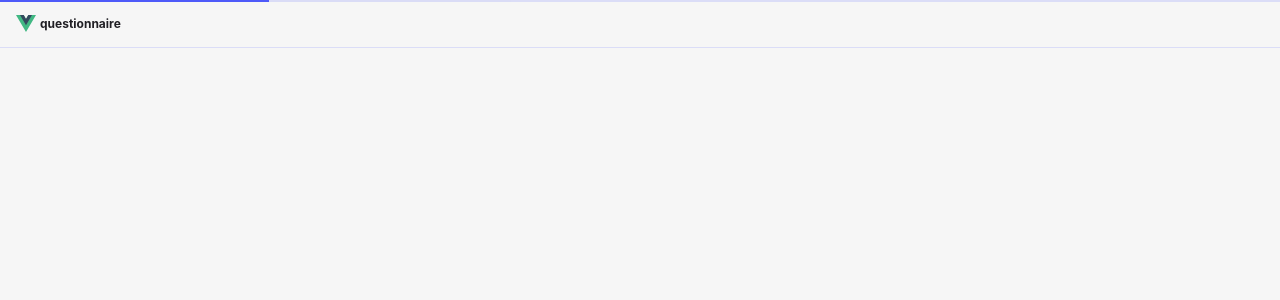
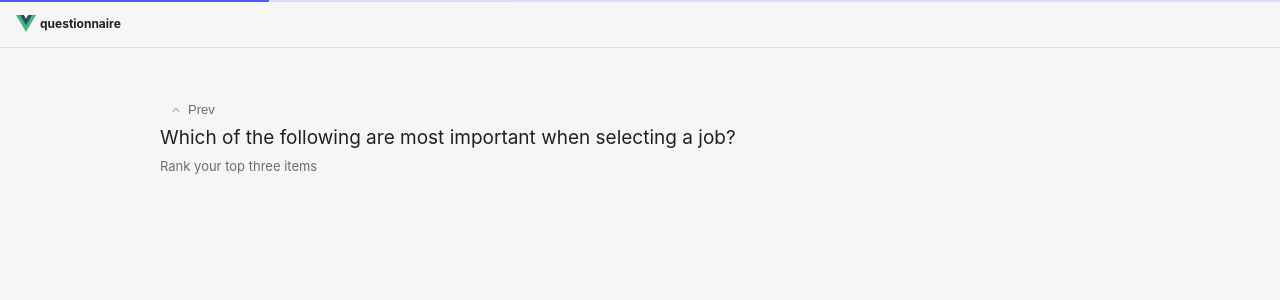
Before and after one commit to argulusyn/questionnaire-app, a Vue app: page / in a window 1280 px wide. Shown: the top 300 px of the page. Built offline with nearby package versions, Linux system fonts and the light colour scheme.

Commit message:
feat: add QuestionPageNavigation and QuestionTitle

```diff
--- /dev/null
+++ b/src/components/common/icons/BaseIcon.vue
@@ -0,0 +1,21 @@
+<script setup lang="ts">
+defineProps({
+  viewBox: {
+    type: String,
+    default: '0 0 16 16',
+  },
+});
+</script>
+
+<template>
+  <svg class="base-icon" :viewBox="viewBox" xmlns="http://www.w3.org/2000/svg">
+    <slot name="default"></slot>
+  </svg>
+</template>
+
+<style scoped lang="scss">
+.base-icon {
+  fill: currentColor;
+  width: 1rem;
+}
+</style>
--- /dev/null
+++ b/src/components/common/icons/IconExpandLess.vue
@@ -0,0 +1,37 @@
+<script setup lang="ts">
+import BaseIcon from '@/components/common/icons/BaseIcon.vue';
+
+defineProps({
+  viewBox: {
+    type: String,
+    default: '0 0 16 16',
+  },
+});
+</script>
+
+<template>
+  <BaseIcon :view-box="viewBox">
+    <mask
+      id="mask0_230_128"
+      style="mask-type: alpha"
+      maskUnits="userSpaceOnUse"
+      x="0"
+      y="0"
+      width="16"
+      height="16"
+    >
+      <rect width="16" height="16" />
+    </mask>
+    <g mask="url(#mask0_230_128)">
+      <path
+        d="M4.84999 10.1756L4.23077 9.55642L7.99999 5.7872L11.7692 9.55642L11.15 10.1756L7.99999 7.02562L4.84999 10.1756Z"
+      />
+    </g>
+  </BaseIcon>
+</template>
+
+<style scoped lang="scss">
+.base-icon {
+  fill: currentColor;
+}
+</style>
--- /dev/null
+++ b/src/components/question-pages/QuestionPageNavigation.vue
@@ -0,0 +1,15 @@
+<script setup lang="ts">
+import SecondaryButton from '@/components/common/buttons/SecondaryButton.vue';
+import IconExpandLess from '@/components/common/icons/IconExpandLess.vue';
+</script>
+
+<template>
+  <div class="question-page-navigation">
+    <SecondaryButton>
+      <template #prepend><IconExpandLess /></template>
+      Prev
+    </SecondaryButton>
+  </div>
+</template>
+
+<style scoped lang="scss"></style>
--- /dev/null
+++ b/src/components/question-pages/QuestionTitle.vue
@@ -0,0 +1,34 @@
+<script setup lang="ts">
+defineProps({
+  title: {
+    type: String,
+    required: true,
+  },
+  helperText: {
+    type: String,
+    default: undefined,
+  },
+});
+</script>
+
+<template>
+  <div class="question-title">
+    <h2 class="question-title__heading">{{ title }}</h2>
+    <p v-if="helperText" class="question-title__helper-text">{{ helperText }}</p>
+  </div>
+</template>
+
+<style scoped lang="scss">
+.question-title {
+  &__heading {
+    font-size: 1.1875rem;
+    line-height: 1.5;
+  }
+
+  &__helper-text {
+    font-size: 0.8125rem;
+    color: var(--color-text-secondary);
+    margin-top: var(--space-1);
+  }
+}
+</style>
--- /dev/null
+++ b/src/pages/questionnaire/RankingQuestionPage.vue
@@ -0,0 +1,17 @@
+<script setup lang="ts">
+import QuestionPageNavigation from '@/components/question-pages/QuestionPageNavigation.vue';
+import QuestionTitle from '@/components/question-pages/QuestionTitle.vue';
+</script>
+
+<template>
+  <div>
+    <QuestionPageNavigation class="base-question-page__navigation" />
+    <QuestionTitle
+      class="base-question-page__title"
+      title="Which of the following are most important when selecting a job?"
+      helper-text="Rank your top three items"
+    />
+  </div>
+</template>
+
+<style scoped lang="scss"></style>
--- a/src/router/index.ts
+++ b/src/router/index.ts
@@ -7,7 +7,13 @@ const router = createRouter({
       path: '/',
       name: 'questionnaire-page',
       component: () => import('@/pages/QuestionnairePage.vue'),
-      children: [],
+      children: [
+        {
+          path: '/',
+          name: 'question-page',
+          component: () => import('@/pages/questionnaire/RankingQuestionPage.vue'),
+        },
+      ],
     },
   ],
 });
```
